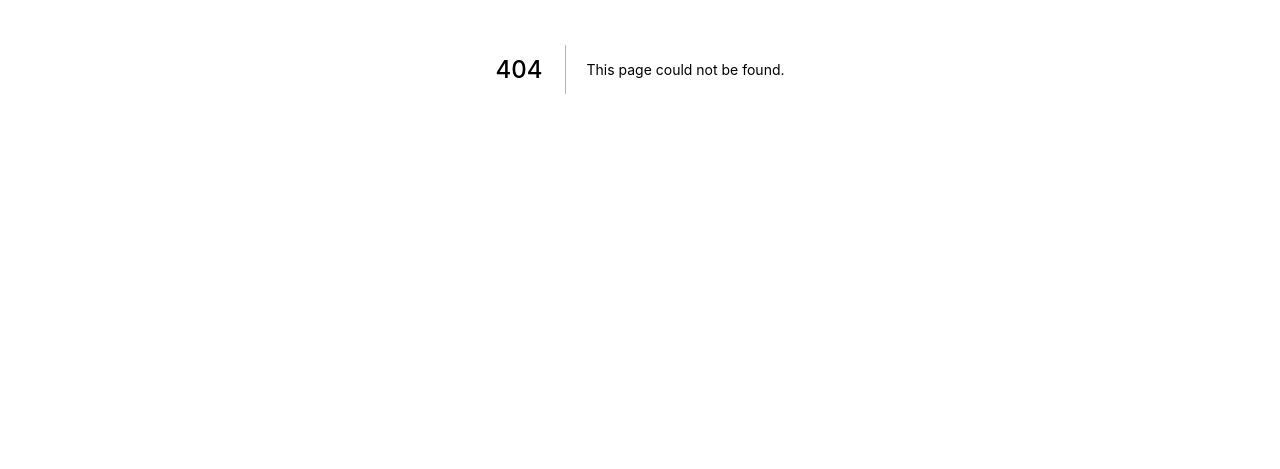
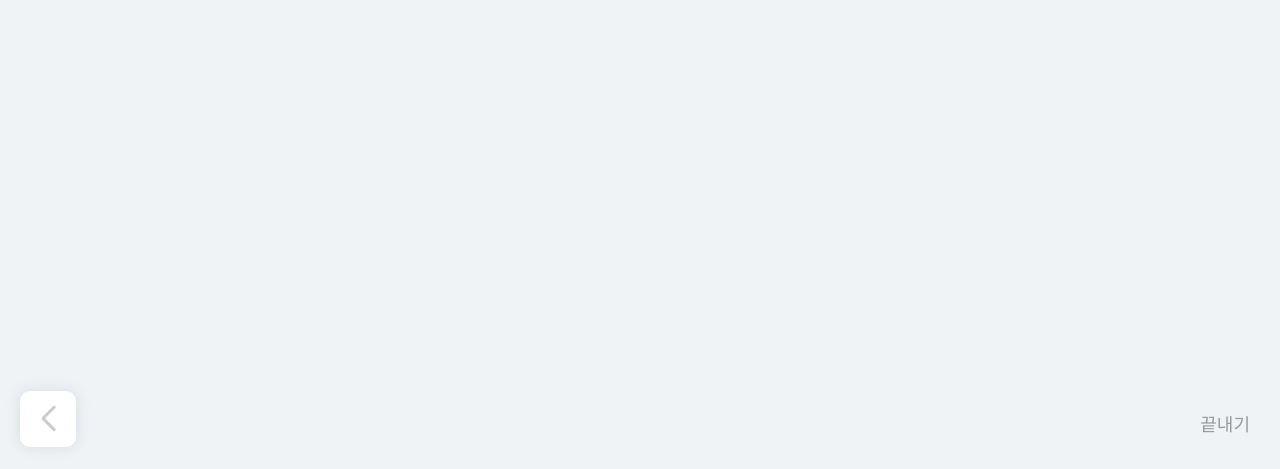
Before and after one commit to dnd-side-project/dnd-7th-9-frontend, a Next.js app: page /create-detail-object/1 in a window 1280 px wide. Before the commit this address had no page. Shown: the part 331-800 px from the top of the page. Built offline with nearby package versions, Linux system fonts and the light colour scheme.

Commit message:
feat: 라우터 id 별 세부 목표 input 화면 구조 작성

```diff
--- /dev/null
+++ b/pages/create-detail-object/[id].tsx
@@ -0,0 +1,48 @@
+import React from 'react';
+import { NextPage } from 'next';
+import { useRouter } from 'next/router';
+import PageController from '@app.component/pageController/PageController';
+import CreateDetailObjectScreenByDate from '@app.feature/create-detail-object/screen/CreateDetailObjectScreenByDate';
+import CreateDetailObjectScreenByObject from '@app.feature/create-detail-object/screen/CreateDetailObjectScreenByObject';
+import CreateDetailObjectScreenByQuizCount from '@app.feature/create-detail-object/screen/CreateDetailObjectScreenByQuizCount';
+import CreateDetailObjectScreenBySolveQuiz from '@app.feature/create-detail-object/screen/CreateDetailObjectScreenBySolveQuiz';
+import CreateDetailObjectScreenByCorrectCount from '@app.feature/create-detail-object/screen/CreateDetailObjectScreenByCorrectCount';
+import CreateDetailObjectScreenByPassMember from '@app.feature/create-detail-object/screen/CreateDetailObjectScreenByPassMember';
+
+const CreateDetailObject: NextPage = () => {
+	const router = useRouter();
+	const { id } = router.query;
+
+	return (
+		<div>
+			{/* 스터디 기간 */}
+			{id === '1' && <CreateDetailObjectScreenByDate />}
+			{/* 세부 목표 */}
+			{id === '2' && <CreateDetailObjectScreenByObject />}
+			{/* 몇 개의 문제를 내야하는지 */}
+			{id === '3' && <CreateDetailObjectScreenByQuizCount />}
+			{/* 몇 개의 문제집을 풀어야하는지 */}
+			{id === '4' && <CreateDetailObjectScreenBySolveQuiz />}
+			{/* 몇 개의 문제를 맞춰야하는지 */}
+			{id === '5' && <CreateDetailObjectScreenByCorrectCount />}
+			{/* 몇 명이 문제집을 풀어야하는지 */}
+			{id === '6' && <CreateDetailObjectScreenByPassMember />}
+
+			<PageController
+				curPage={1}
+				pagesLength={1}
+				toPrevHandler={() => {
+					console.log('이전');
+				}}
+				toNextHandler={() => {
+					console.log('다음');
+				}}
+				finishHandler={() => {
+					console.log('끝');
+				}}
+				finishWord="끝내기"
+			/>
+		</div>
+	);
+};
+export default CreateDetailObject;
```
